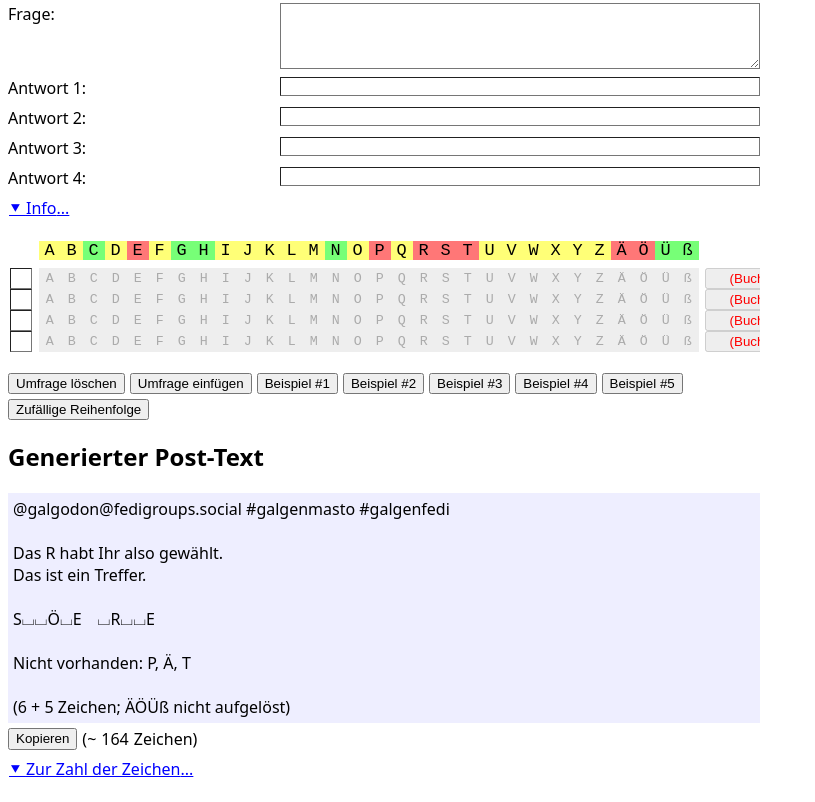
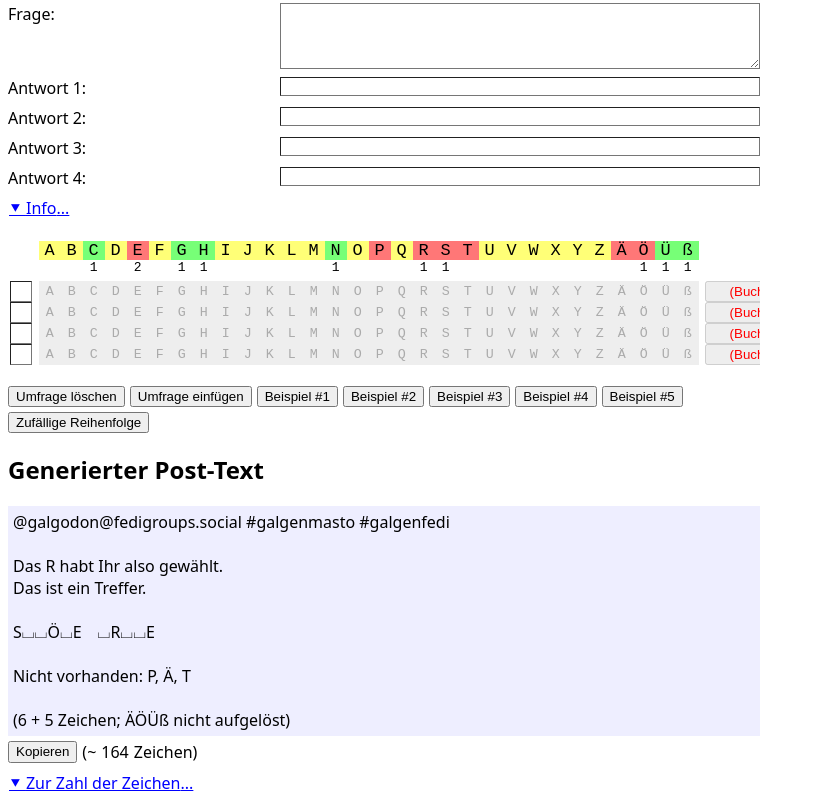
Before and after one commit to hcschuetz/galgodon-hilfe, a plain HTML site: page index.html in a window 1280 px wide. Shown: the part 713-1515 px from the top of the page, without its empty margins (0-815 px from the left). Drawn offline with Linux system fonts and the light colour scheme.

Commit message:
statistics back again (now in poll block)

```diff
--- a/index.css
+++ b/index.css
@@ -114,8 +114,10 @@ textarea {
     background-color: #f008;
   }
   > .poll-head {
+    font-size: 130%;
+  }
+  > .stat {
     margin-bottom: .5em;
-    font-size: 130%;
   }
   > .letter-button {
     cursor: pointer;
--- a/index.js
+++ b/index.js
@@ -177,6 +177,16 @@ pollEl.append(
   ...pollHeads,
   document.createElement("div"), // fill the corner
 );
+const stats = Array.from(alphabet, letter =>
+  Object.assign(document.createElement("div"), {
+    className: "stat",
+  }),
+);
+pollEl.append(
+  document.createElement("div"), // fill the corner
+  ...stats,
+  document.createElement("div"), // fill the corner
+);
 const pollRows = [];
 
 function updatePoll() {
@@ -189,7 +199,21 @@ function updatePoll() {
       secret.includes(letter)  ? "hit" :
                                  "fail";
   });
+  stats.forEach((el, i) =>
+    el.textContent = countChars(alphabet[i], secret) || ""
+  );
   choiceUpdates.forEach(update => update());
+}
+
+function countChars(c, string) {
+  let count = 0;
+  let len = string.length;
+  for (let i = 0; i < len; i++) {
+    if (string[i] === c) {
+      count++;
+    }
+  }
+  return count;
 }
 
 const pollGrid = document.querySelector("#poll-grid");
```
